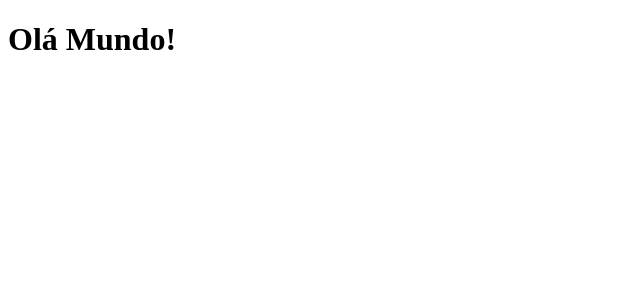
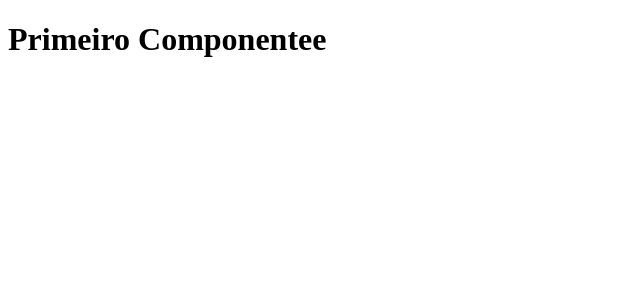
Before and after one commit to rafacandido7/react-fundamentals, a React app: page / in a window 1280 px wide. Shown: the top 300 px of the page, without its empty margins (0-640 px from the left). Built offline with nearby package versions, Linux system fonts and the light colour scheme.

Commit message:
Primeiro componente

```diff
--- /dev/null
+++ b/src/App.js
@@ -0,0 +1,7 @@
+import React from 'react'
+
+function App() {
+  return <h1>Primeiro Componentee</h1>
+}
+
+export default App
--- a/src/index.js
+++ b/src/index.js
@@ -1,7 +1,8 @@
 import React from "react"
 import ReactDOM from "react-dom"
+import App from './App.js'
 
 ReactDOM.render(
-  <h1>Olá Mundo!</h1>,
+  <App />,
   document.getElementById('root'),
 )
--- a/transpiled/index.js
+++ /dev/null
@@ -1,6 +0,0 @@
-"use strict";
-
-var _react = _interopRequireDefault(require("react"));
-var _reactDom = _interopRequireDefault(require("react-dom"));
-function _interopRequireDefault(obj) { return obj && obj.__esModule ? obj : { "default": obj }; }
-_reactDom["default"].render( /*#__PURE__*/_react["default"].createElement("h1", null, "Ol\xE1 Mundo!!!"), document.getElementById('root'));
```
